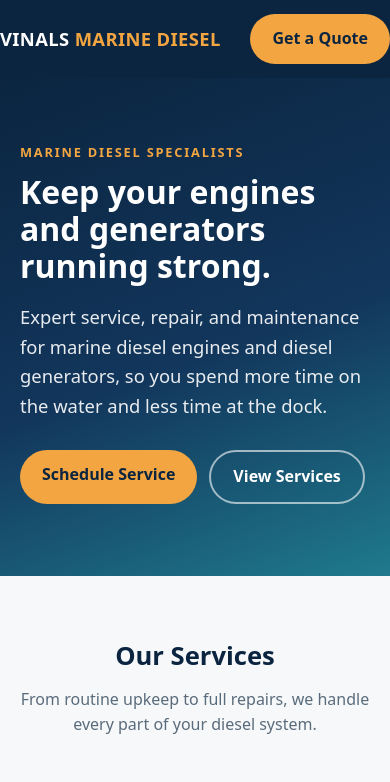
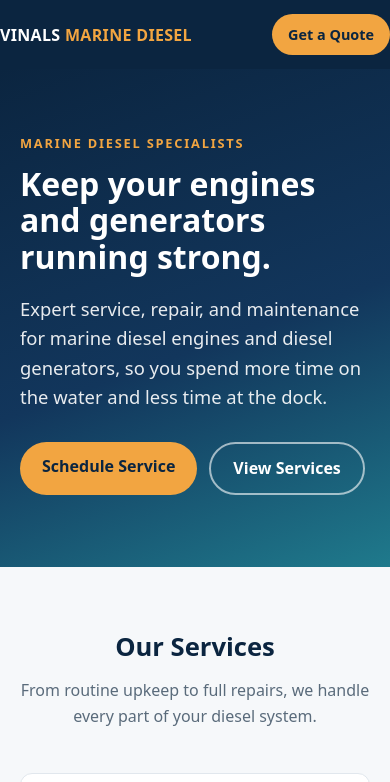
Before and after one commit to luismvinals-hue/claude-folder, a plain HTML site: page index.html in a window 390 px wide. Shown: the top 782 px of the page. Drawn offline with Linux system fonts and the light colour scheme.

Commit message:
Keep header tidy on narrow screens

```diff
--- a/index.html
+++ b/index.html
@@ -86,6 +86,7 @@
       border-radius: 999px;
       font-weight: 700;
       text-decoration: none;
+      white-space: nowrap;
       transition: transform 0.15s ease;
     }
 
@@ -253,6 +254,8 @@
     /* Phones */
     @media (max-width: 640px) {
       .nav ul { display: none; }
+      .nav .btn { padding: 9px 16px; font-size: 0.9rem; }
+      .logo { font-size: 1rem; line-height: 1.25; }
       .hero { padding: 64px 0 72px; }
       section { padding: 60px 0; }
     }
```
